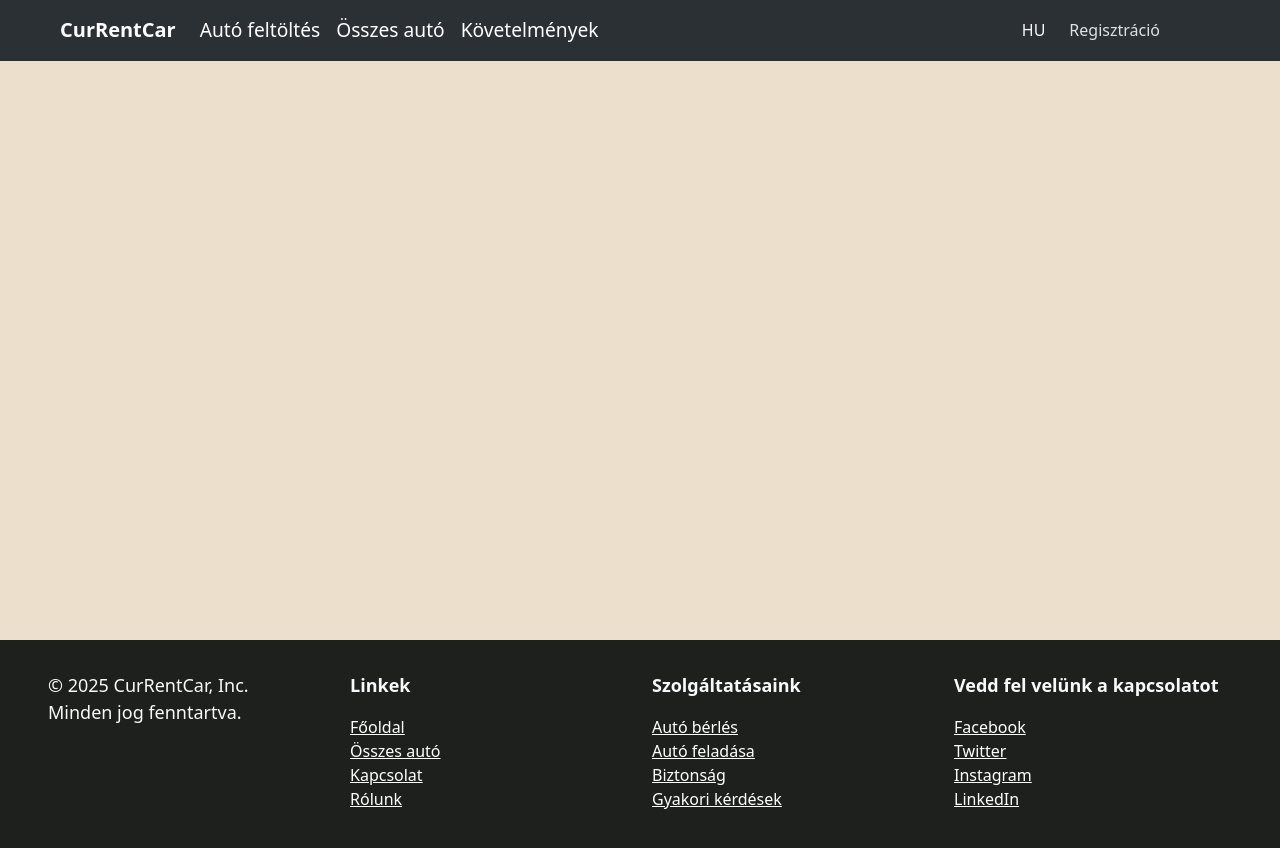
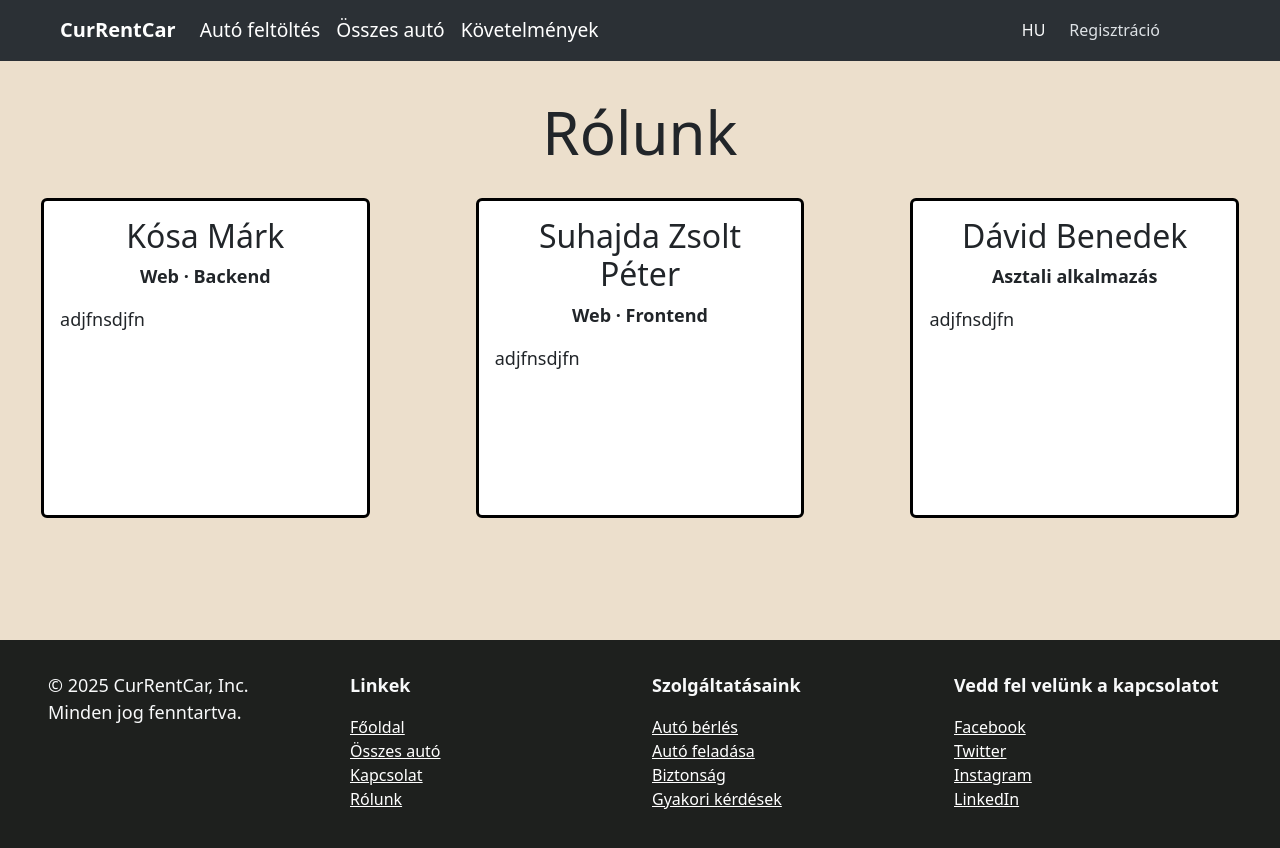
Before and after one commit to rewerze/currentcar, a React (Vite) app in the folder client/: page /rolunk in a window 1280 px wide. Shown: the top 848 px of the page. Built offline with nearby package versions, Linux system fonts and the light colour scheme; no server answers.

Commit message:
css & req fix, contact change, +about us

```diff
--- a/client/src/assets/css/elements.css
+++ b/client/src/assets/css/elements.css
@@ -682,3 +682,18 @@ details {
     display: flex;
     justify-content: center;
 }
+
+.contact {
+    margin: auto 1rem;
+}
+
+.aboutus {
+    display: flex;
+    flex-direction: row;
+}
+
+.aboutus .card {
+    min-height: 20rem;
+    width: 80%;
+    margin: auto;
+}
--- a/client/src/assets/css/mobile.css
+++ b/client/src/assets/css/mobile.css
@@ -267,6 +267,20 @@
     .file-details button {
         width: 30% !important;
     }
+
+    .contact {
+        display: flex;
+        flex-direction: column;
+    }
+
+    .contact-text {
+        text-align: center;
+    }
+
+    .contact-img {
+        max-height: 100vh !important;
+        width: 100% !important;
+    }
 }
 
 @media only screen and (max-width: 768px) {
--- a/client/src/components/AboutUs.tsx
+++ b/client/src/components/AboutUs.tsx
@@ -2,7 +2,39 @@ function AboutUs() {
     return(
         <>
             <main className="nav-gap">
+                <h1 className="text-center">Rólunk</h1>
 
+                <div className="row aboutus">
+                    <div className="col">
+                        <div className="card">
+                            <div className="card-body">
+                                <h2 className="text-center">Kósa Márk</h2>
+                                <p className="card-text text-center"><b>Web · Backend</b></p>
+                                <p>adjfnsdjfn</p>
+                            </div>
+                        </div>
+                    </div>
+                    <div className="col">
+
+                        <div className="card">
+                            <div className="card-body">
+                                <h2 className="text-center">Suhajda Zsolt Péter</h2>
+                                <p className="card-text text-center"><b>Web · Frontend</b></p>
+                                <p>adjfnsdjfn</p>
+                            </div>
+                        </div>
+                    </div>
+
+                    <div className="col">
+                        <div className="card">
+                            <div className="card-body">
+                                <h2 className="text-center">Dávid Benedek</h2>
+                                <p className="card-text text-center"><b>Asztali alkalmazás</b></p>
+                                <p>adjfnsdjfn</p>
+                            </div>
+                        </div>
+                    </div>
+                </div>
             </main>
         </>
     )
--- a/client/src/components/Contact.tsx
+++ b/client/src/components/Contact.tsx
@@ -6,7 +6,7 @@ function Contact() {
     return(
         <>
             <main className="nav-gap">
-                <div className="row">
+                <div className="row contact">
                     <div className="col-md contact-text">
                     <h1 className="text-center">Kapcsolat</h1>
                         <p className="mt-5 text-center">Ha hibát bárhol hibát talál akkor kérem jelezze nekünk a következő helyeken:</p>
--- a/client/src/components/Requirements.tsx
+++ b/client/src/components/Requirements.tsx
@@ -40,7 +40,7 @@ function Requirements() {
 
     return (
         <>
-            <main className="nav-gap">
+            <main className="nav-gap mx-3">
                 <h1 className="text-center">{t('requirements', 'requirements')}</h1>
                 <p className="text-center"><b dangerouslySetInnerHTML={{ __html: t('editData', 'requirements') }}></b></p>
 
```
